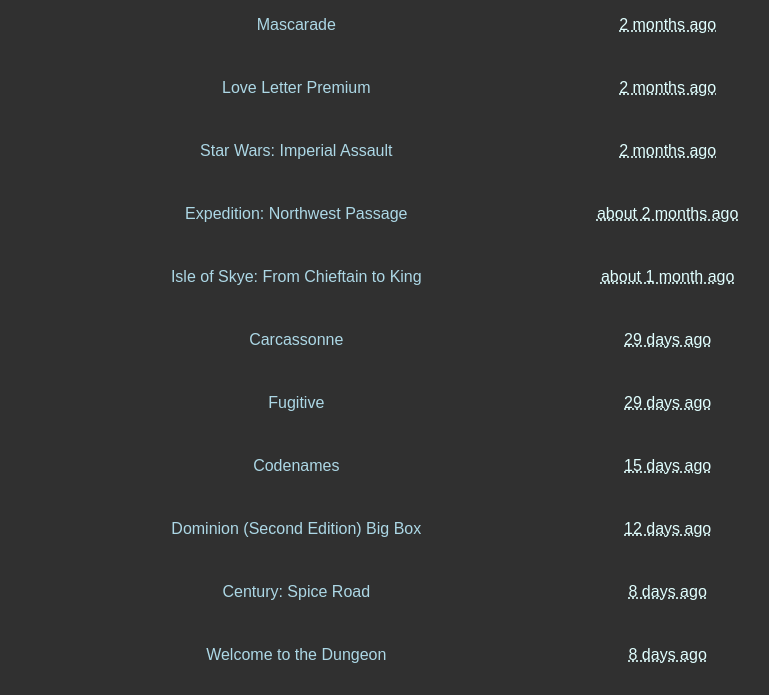
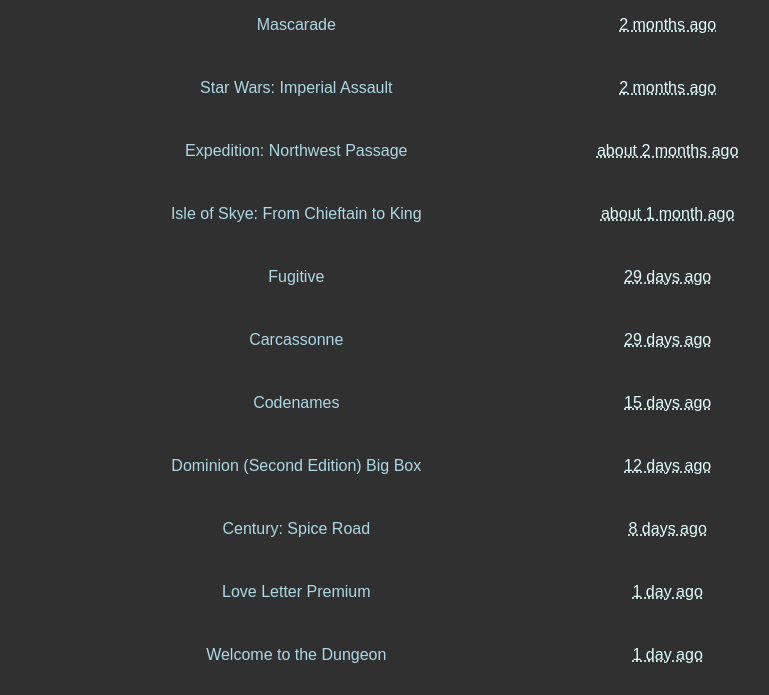
Before and after one commit to garycourt/bg2play, a website: page index.html in a window 1280 px wide. Shown: the part 2788-3483 px from the top of the page, 303-1072 px from the left. Drawn offline with Linux system fonts and the light colour scheme.

Commit message:
Generated on Thu Jul 06 2017 06:00:08 GMT-0600 (MDT)

```diff
--- a/index.html
+++ b/index.html
@@ -267,12 +267,6 @@
 				</tr>
 
 				<tr>
-					<td><img src="https://cf.geekdo-images.com/images/pic3124998_t.jpg"></td>
-					<td><a href="https://boardgamegeek.com/boardgame/196326" target="boardgame">Love Letter Premium</a></td>
-					<td><abbr class=" " title="2017-04-26">2 months ago</abbr></td>
-				</tr>
-
-				<tr>
 					<td><img src="https://cf.geekdo-images.com/images/pic2247647_t.jpg"></td>
 					<td><a href="https://boardgamegeek.com/boardgame/164153" target="boardgame">Star Wars: Imperial Assault</a></td>
 					<td><abbr class=" " title="2017-05-03">2 months ago</abbr></td>
@@ -291,14 +285,14 @@
 				</tr>
 
 				<tr>
-					<td><img src="https://cf.geekdo-images.com/images/pic2337577_t.jpg"></td>
-					<td><a href="https://boardgamegeek.com/boardgame/822" target="boardgame">Carcassonne</a></td>
+					<td><img src="https://cf.geekdo-images.com/images/pic3481216_t.png"></td>
+					<td><a href="https://boardgamegeek.com/boardgame/197443" target="boardgame">Fugitive</a></td>
 					<td><abbr class=" " title="2017-06-07">29 days ago</abbr></td>
 				</tr>
 
 				<tr>
-					<td><img src="https://cf.geekdo-images.com/images/pic3481216_t.png"></td>
-					<td><a href="https://boardgamegeek.com/boardgame/197443" target="boardgame">Fugitive</a></td>
+					<td><img src="https://cf.geekdo-images.com/images/pic2337577_t.jpg"></td>
+					<td><a href="https://boardgamegeek.com/boardgame/822" target="boardgame">Carcassonne</a></td>
 					<td><abbr class=" " title="2017-06-07">29 days ago</abbr></td>
 				</tr>
 
@@ -321,9 +315,15 @@
 				</tr>
 
 				<tr>
+					<td><img src="https://cf.geekdo-images.com/images/pic3124998_t.jpg"></td>
+					<td><a href="https://boardgamegeek.com/boardgame/196326" target="boardgame">Love Letter Premium</a></td>
+					<td><abbr class=" " title="2017-07-05">1 day ago</abbr></td>
+				</tr>
+
+				<tr>
 					<td><img src="https://cf.geekdo-images.com/images/pic2436689_t.jpg"></td>
 					<td><a href="https://boardgamegeek.com/boardgame/150312" target="boardgame">Welcome to the Dungeon</a></td>
-					<td><abbr class=" " title="2017-06-28">8 days ago</abbr></td>
+					<td><abbr class=" " title="2017-07-05">1 day ago</abbr></td>
 				</tr>
 		</tbody>
 	</table>
```
